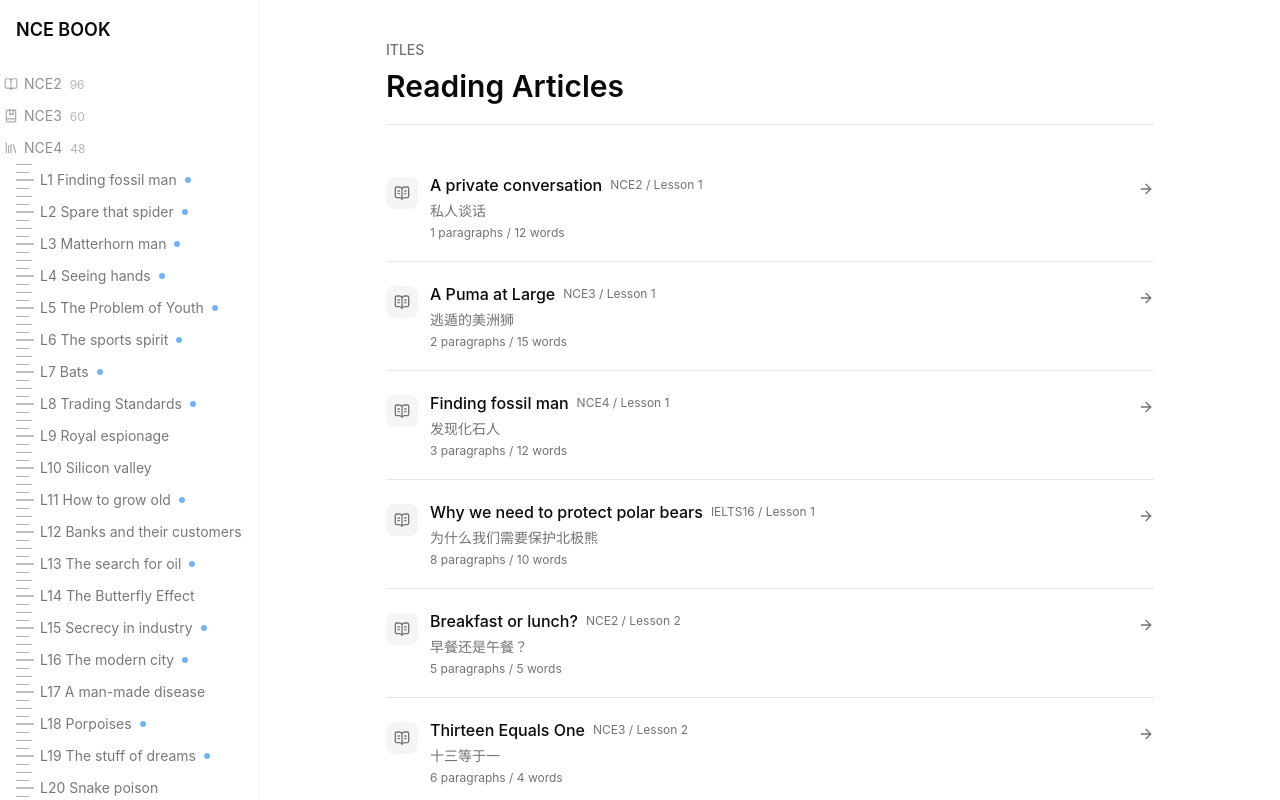
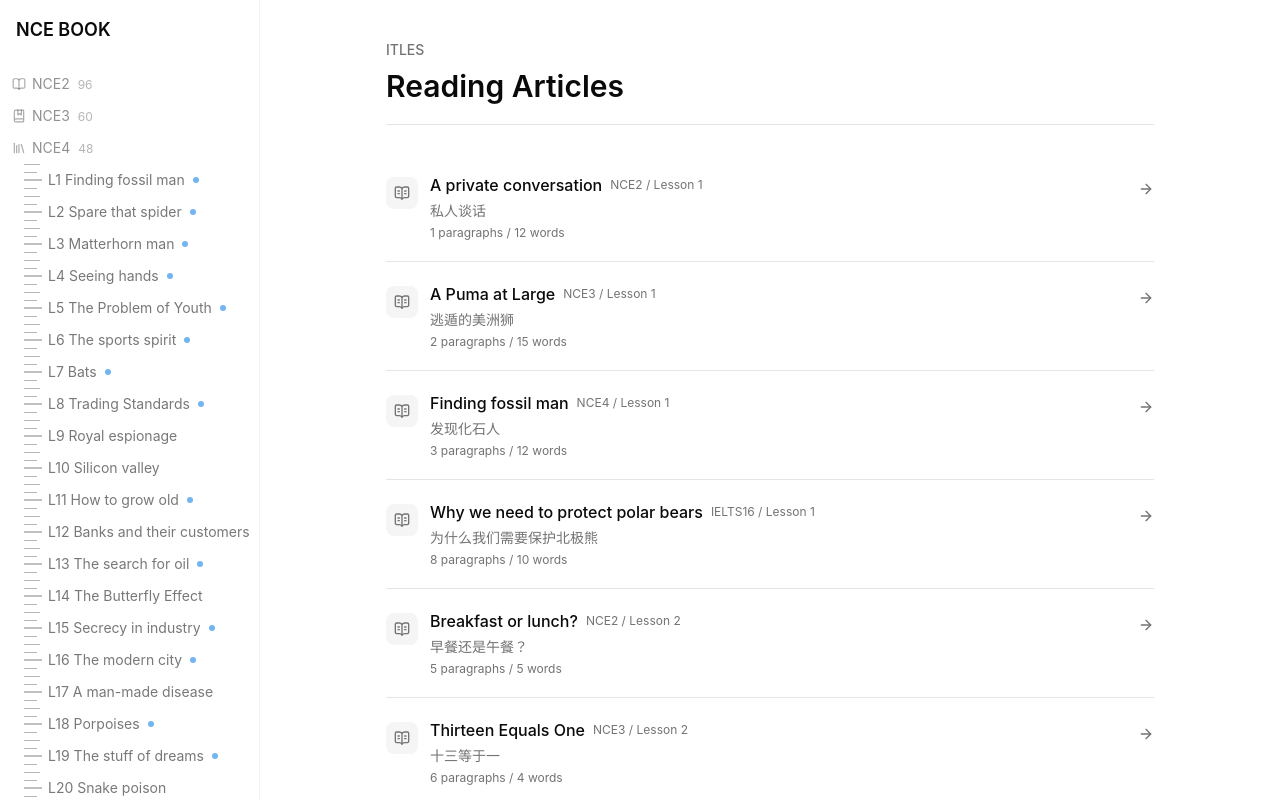
Before and after one commit to farisni/nce-nextjs, a Next.js app: page /itles in a window 1280 px wide. Built offline with nearby package versions, Linux system fonts and the light colour scheme.

Commit message:
style: add left padding to sidebar content

```diff
--- a/src/components/app-sidebar.tsx
+++ b/src/components/app-sidebar.tsx
@@ -72,7 +72,7 @@
         </div>
       </Sidebar001Header>
 
-      <Sidebar001Content>
+      <Sidebar001Content className="pl-2">
         {navGroups.map((group) => (
           <Sidebar001Group
             key={group.label}
```
